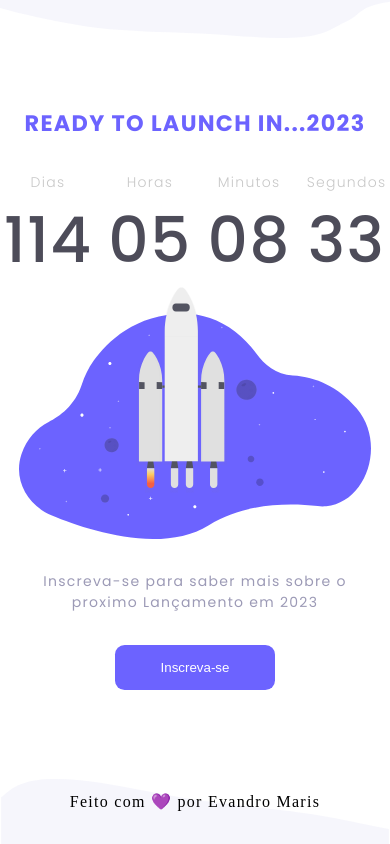
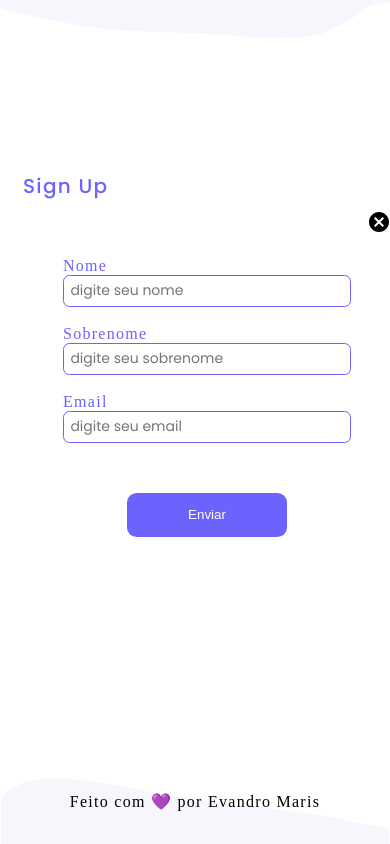
Before and after one commit to evandromaris/CountDown-2023, a plain HTML site: page index.html in a window 390 px wide. Both pictures are taken after a click on the button "Inscreva-se". Drawn offline with Linux system fonts and the light colour scheme.

Commit message:
Correção versão mobile.

```diff
--- a/index.html
+++ b/index.html
@@ -9,9 +9,32 @@
         <link rel="preconnect" href="https://fonts.gstatic.com" crossorigin>
         <link href="https://fonts.googleapis.com/css2?family=Poppins:wght@300;400;500;700&display=swap" rel="stylesheet">
     </head>
-    <body>
+    <body id="happy2023">
+        <form id="signUp" action="form">
+            <img onclick="closeForm()" src="images/cancel_black_24dp.svg" alt="">
+            <fieldset>
+                <legend>Sign Up</legend>
+                <legend>Nome<br>
+                    <label for="input-label"></label>
+                    <input type="text" name="nome" id="name" placeholder="digite seu nome" required autofocus>
+                </legend><br>
+                <legend>Sobrenome<br>
+                    <label for="input-label"></label>
+                    <input type="text" name="idade" id="age" placeholder="digite seu sobrenome" required autofocus>
+                </legend><br>
+
+                <legend>Email <br>
+                    <input type="email" name="nome" id="email" placeholder="digite seu email" pattern=".+@" required>
+                    <label for="input-email"></label>
+                 </legend> <br>
+                <button onclick="signUp()" type="submit">
+                    Enviar
+                </button>
+            </fieldset>
+        </form>
+
         <main>
-            <div class="container-left">
+            <div id="container-left">
                 <h1>READY TO LAUNCH IN...2023</h1>
                 <div id="launch2023" class="launch2023">
                     <img src="images/happynewyear.png" alt="image-fireworks">
@@ -36,37 +59,15 @@
                 </ul>
                 <img class="rocketMobile" src="images/rocket.svg" alt="imagem-rocket">
                 <blockquote>
-                    Inscreva-se para saber mais sobre o proximo Lançamento em 2023
+                    Inscreva-se para saber mais sobre o próximo Lançamento em 2023
                 </blockquote>
-                <button id="form-inf">
+                <button onclick="btnForm()">
                     Inscreva-se
                 </button>
             </div>
-            <img class="rocket" src="images/rocket.svg" alt="imagem-rocket">
+            <img id="rocket" src="images/rocket.svg" alt="imagem-rocket">
         </main>
 
-        <form id="signUp" action="form">
-            <fieldset>
-                <legend>Sign Up</legend>
-                <legend>Nome<br>
-                    <label for="input-label"></label>
-                    <input type="text" name="nome" id="name" placeholder="digite seu nome" required autofocus>
-                </legend><br>
-                <legend>Idade<br>
-                    <label for="input-label"></label>
-                    <input type="text" name="idade" id="age" placeholder="digite sua idade" required autofocus>
-                </legend><br>
-
-                <legend>Email <br>
-                    <input type="email" name="nome" id="email" placeholder="digite seu email" pattern=".+@" required>
-                    <label for="input-email"></label>
-                 </legend> <br>
-
-                <button type="submit">
-                    Enviar
-                </button>
-            </fieldset>
-        </form>
 
         <footer>
             Feito com 💜 por Evandro Maris
--- a/script.js
+++ b/script.js
@@ -1,3 +1,4 @@
+//inicio do contador
 const secondsCont = document.querySelector('#second')
 const minutescont = document.querySelector('#minutes')
 const hoursCont = document.querySelector('#hours')
@@ -30,3 +31,19 @@ setTimeout(() => {
 }, 2000)
 
 setInterval(updateCountdown, 1000)
+
+
+
+
+
+
+//modal Formulario
+function btnForm() {
+    document.getElementById('container-left').style.display = "none";
+    document.getElementById('signUp').style.display = 'flex'
+}
+
+function closeForm() {
+    document.getElementById('container-left').style.display = "block";
+    document.getElementById('signUp').style.display = 'none'
+}
--- a/style.css
+++ b/style.css
@@ -2,7 +2,6 @@
     margin: 0;
     padding: 0;
     box-sizing: border-box;
-
 }
 
 :root {
@@ -19,18 +18,65 @@
 
 }
 
-body{
+#happy2023 {
     width: 100vw;
     height: 100vh;
     display: flex;
     align-items: center;
-    flex-direction: column;
     justify-content: center;
     background: url(images/top-image.svg) no-repeat top fixed, url(images/bottom-image.svg) no-repeat bottom fixed;
     background-size: contain, contain;
     text-align: center;
     letter-spacing: .08em;
 }
+
+#signUp {
+    display: none;
+    position: relative;
+    right: 8rem;
+}
+
+#signUp img {
+    position: relative;
+    left: 23rem;
+    bottom: 10rem;
+    cursor: pointer;
+}
+
+fieldset {
+    width: 25rem;
+    height: auto;
+    display: block;
+    align-items: center;
+    justify-content: center;
+    text-align: left;
+    padding: 4rem;
+    border: .1rem solid var(--purple);
+    border-radius: .6rem;
+    box-shadow: 0 .1rem .3rem var(--black);
+
+}
+
+fieldset legend:first-child {
+    font: 500 var(--font-20px-title-form) var(--font-family);
+    color: var(--purple);
+}
+
+fieldset:nth-child(2), legend:nth-child(3), legend:nth-child(4) {
+    color: var(--purple);
+}
+
+input{
+    width: 18rem;
+    height: 2rem;
+    border-radius: .4rem;
+    border: .1rem solid var(--purple);
+    outline: none;
+    font: 400 var(--font-14px-text) var(--font-family);
+    color: var(--black);
+    padding-left: .4rem;
+}
+
 
 main {
     display: flex;
@@ -43,6 +89,7 @@ main {
     display: flex;
     flex-direction: column;
     align-items: center;
+    justify-content: center;
 }
 
 h1 {
@@ -97,30 +144,7 @@ button{
     cursor: pointer;
 }
 
-form {
-    display: initial;
-    position: relative;
-    right: 20rem;
-}
 
-fieldset {
-    width: 25rem;
-    height: auto;
-    display: none;
-    align-items: center;
-    justify-content: center;
-    text-align: left;
-    padding: 4rem;
-    border: .1rem solid var(--purple);
-    border-radius: .6rem;
-    box-shadow: 0 .1rem .3rem var(--black);
-
-}
-
-fieldset legend:first-child {
-    font: 500 var(--font-20px-title-form) var(--font-family);
-    color: var(--purple);
-}
 
 footer{
     position: fixed;
@@ -130,6 +154,39 @@ footer{
 
 @media(max-width: 1200px){
 
+    body{
+        display: flex;
+        flex-direction: column;
+        margin: 0 auto;
+        justify-content: center;
+        align-items: center;
+    }
+
+    #signUp {
+        position: initial;
+        display: none;
+
+    }
+
+    #signUp img {
+        position: top;
+        cursor: pointer;
+    }
+
+    fieldset {
+        width: 23rem;
+        height: 50vh;
+        padding: 0;
+        border: 0 none;
+        box-shadow: none;
+        display: flex;
+        flex-direction: column;
+        align-items: center;
+        justify-content: center;
+        border-radius: none;
+        gap: 0;
+
+    }
 
     main {
         display: flex;
@@ -150,11 +207,13 @@ footer{
 
     .launch2023 img {
         width: 10rem;
+        margin: 0 auto;
     }
 
     #contdown {
         width: 20rem;
-        gap: 1rem;
+        gap: 1.5rem;
+        margin: 0 auto;
         display: none;
         align-items: center;
         justify-content: center;
@@ -165,9 +224,10 @@ footer{
         display: block;
         width: 22rem;
         height: auto;
+
     }
 
-    .rocket {
+    #rocket {
         display: none;
     }
 }
```
Also changed, not shown: images/cancel_black_24dp.svg (added), images/happyform.png (deleted).
